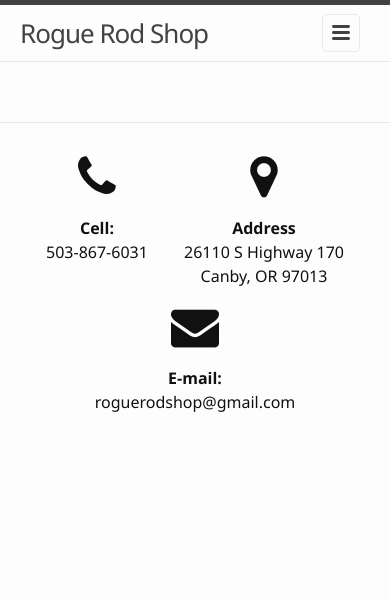
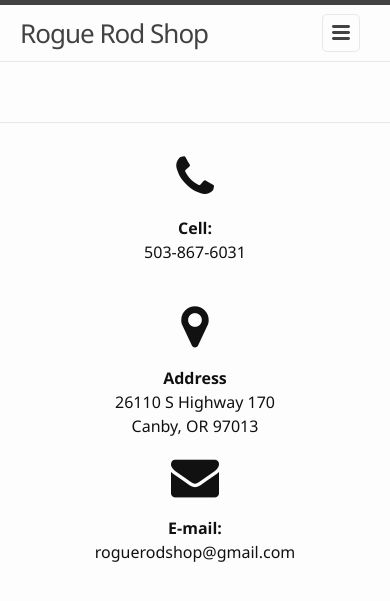
Before and after one commit to roguerodshop/roguerodshop.github.io, a Jekyll site: the page built from index.md, in a window 390 px wide. Shown: the top 601 px of the page. Built offline with Jekyll 4.4.1, drawn with Linux system fonts in a browser that asks for light colours; nearby versions of some CDN libraries.

Commit message:
master: performs media query on contact info and stacks icons at 590px

```diff
--- a/css/main.scss
+++ b/css/main.scss
@@ -97,3 +97,9 @@
     width: 29%;
   }
 }
+
+@media (max-width: 590px) {
+  .contact li {
+    display: block;
+  }
+}
```
